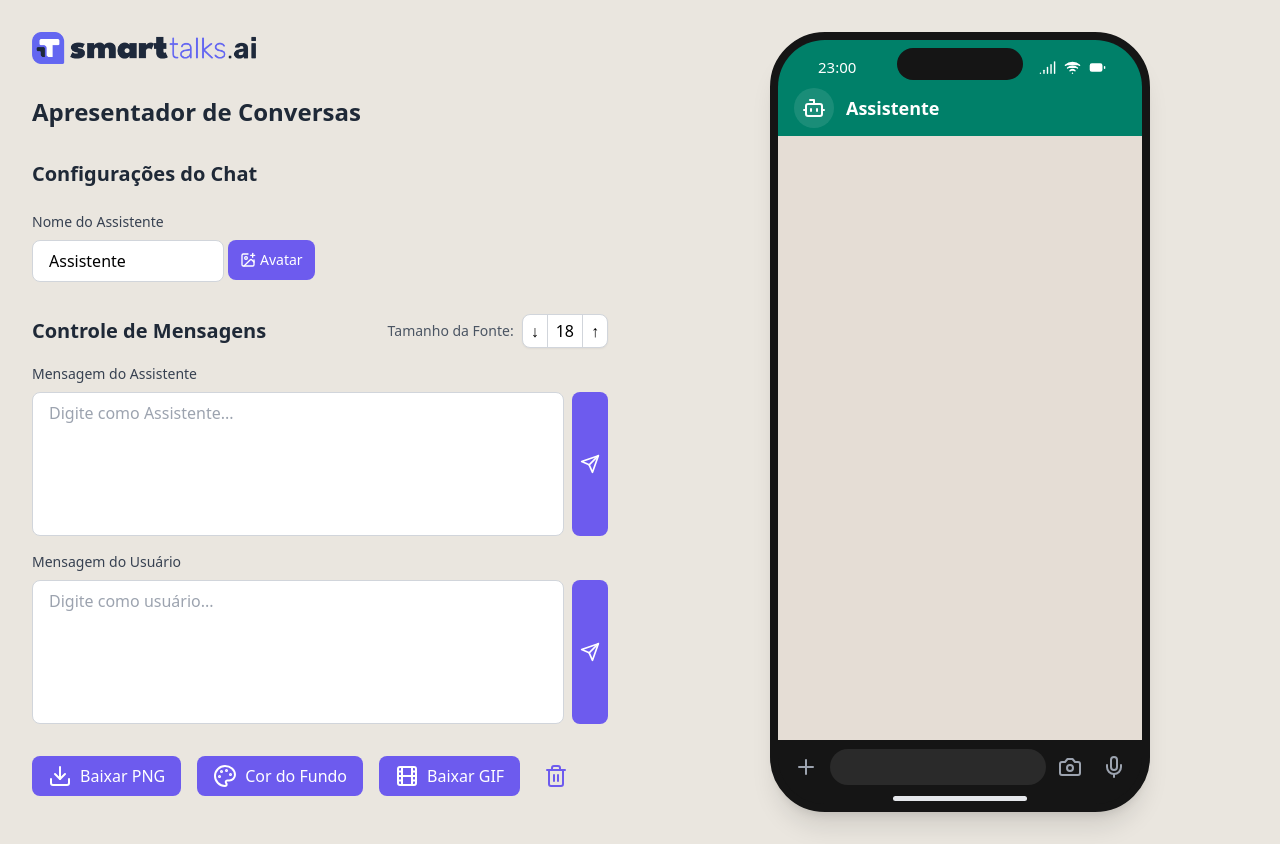
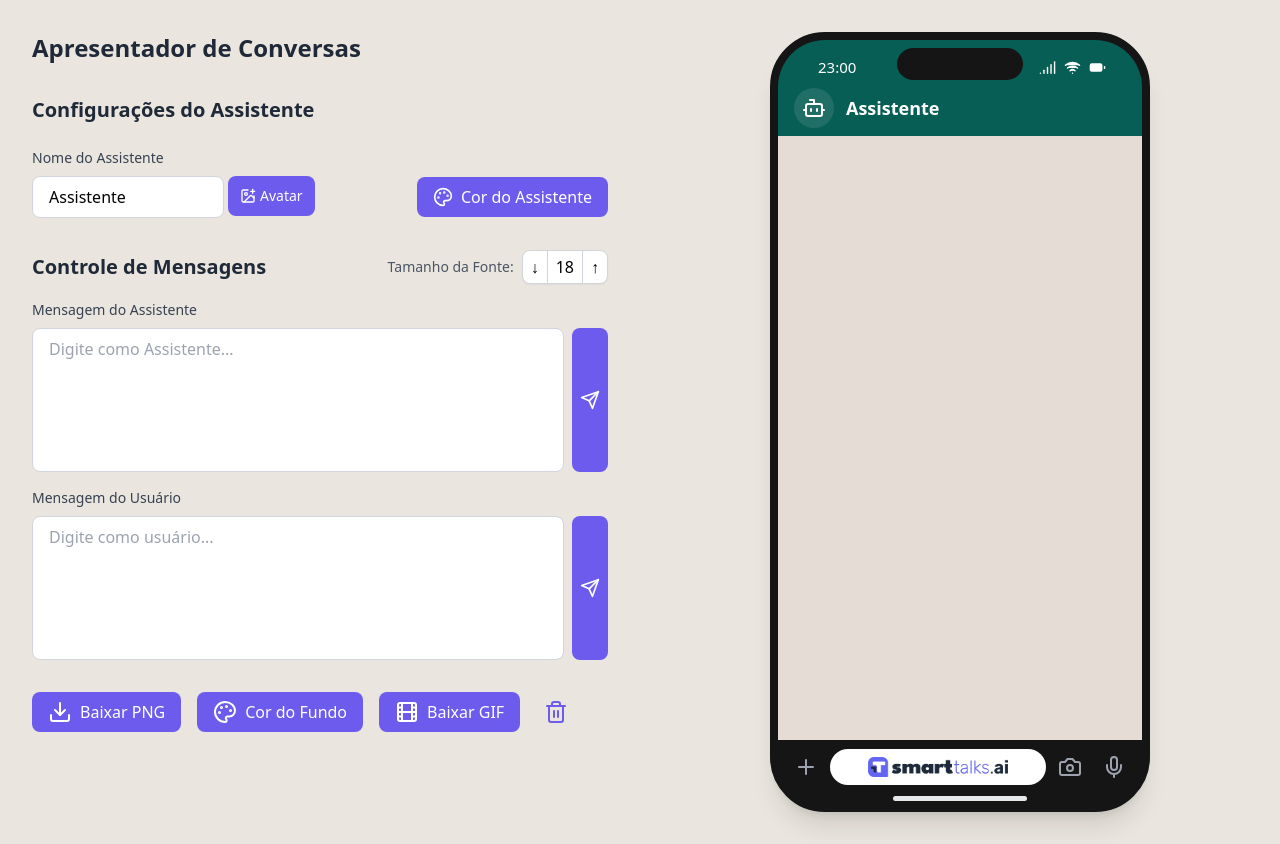
Before and after one commit to Protospi/chat-press, a React (Vite) app: page / in a window 1280 px wide. Built offline with nearby package versions, Linux system fonts and the light colour scheme.

Commit message:
feat: header color

```diff
--- a/src/App.tsx
+++ b/src/App.tsx
@@ -18,6 +18,8 @@ interface Message {
 function App() {
   const [assistantName, setAssistantName] = useState('Assistente');
   const [avatarUrl, setAvatarUrl] = useState<string | null>(null);
+  const [headerColor, setHeaderColor] = useState('#075e54');
+  const [isHeaderColorPickerOpen, setIsHeaderColorPickerOpen] = useState(false);
   const [messages, setMessages] = useState<Message[]>([]);
   const phoneRef = useRef<HTMLDivElement>(null);
   const [isGeneratingGif, setIsGeneratingGif] = useState(false);
@@ -119,19 +121,16 @@ function App() {
   return (
     <div className="min-h-screen bg-[#eae6df] flex">
       {/* Left Column - Controls */}
-      <div className="w-1/2 p-8 flex flex-col gap-8">
-        <img
-          src="/smarttalks_logo.png"
-          alt="SmartTalks Logo"
-          className="h-8 object-contain self-start"
-        />
+      <div className="w-1/2 p-8 flex flex-col">
+        <div className="flex-1 flex flex-col gap-8">
           <h1 className="text-2xl font-semibold text-gray-800">Apresentador de Conversas</h1>
           <div className="space-y-6">
-          <h3 className="text-xl font-semibold text-gray-800">Configurações do Chat</h3>
+            <h3 className="text-xl font-semibold text-gray-800">Configurações do Assistente</h3>
             <div>
               <div className="flex justify-between mb-2">
                 <label className="text-sm font-medium text-gray-700">Nome do Assistente</label>
               </div>
+              <div className="flex gap-1 items-center justify-between">
                 <div className="flex gap-1">
                   <NameInput
                     value={assistantName}
@@ -139,6 +138,15 @@ function App() {
                     placeholder="Nome do Assistente"
                   />
                   <AvatarInput onAvatarChange={setAvatarUrl} />
+                </div>
+                <button
+                  onClick={() => setIsHeaderColorPickerOpen(true)}
+                  className="flex items-center gap-2 bg-[#6D5BEE] text-white px-4 py-2 rounded-lg hover:bg-[#5646db] transition-colors"
+                  title="Cor do cabeçalho"
+                >
+                  <Palette size={20} />
+                  Cor do Assistente
+                </button>
               </div>
             </div>
           </div>
@@ -213,6 +221,7 @@ function App() {
             </button>
           </div>
         </div>
+      </div>
 
       {/* Right Column - Phone Preview */}
       <div className="w-1/2 p-8 flex items-center justify-center">
@@ -238,7 +247,11 @@ function App() {
             <div className="absolute top-2 left-1/2 transform -translate-x-1/2 w-[126px] h-[32px] bg-[#151515] rounded-[20px] z-20"></div>
           </div>
 
-          <ChatHeader avatarUrl={avatarUrl} name={assistantName} />
+          <ChatHeader
+            avatarUrl={avatarUrl}
+            name={assistantName}
+            backgroundColor={headerColor}
+          />
 
           {/* Messages Container - reduced height to create more black space above input */}
           <div
@@ -262,7 +275,12 @@ function App() {
             <button className="p-2 text-gray-400">
               <Plus size={24} />
             </button>
-            <div className="flex-1 bg-[#2a2a2a] rounded-full h-9 px-4 flex items-center">
+            <div className="flex-1 bg-white rounded-full h-9 px-4 flex items-center justify-center">
+              <img
+                src="/smarttalks_logo.png"
+                alt="SmartTalks Logo"
+                className="h-5 object-contain"
+              />
             </div>
             <button className="p-2 text-gray-400">
               <Camera size={24} />
@@ -280,6 +298,13 @@ function App() {
       </div>
 
       <ColorPickerModal
+        isOpen={isHeaderColorPickerOpen}
+        onClose={() => setIsHeaderColorPickerOpen(false)}
+        onColorSelect={setHeaderColor}
+        currentColor={headerColor}
+      />
+
+      <ColorPickerModal
         isOpen={isColorPickerOpen}
         onClose={() => setIsColorPickerOpen(false)}
         onColorSelect={setGifBackground}
--- a/src/components/ChatHeader.tsx
+++ b/src/components/ChatHeader.tsx
@@ -4,11 +4,19 @@ import { Bot } from 'lucide-react';
 interface ChatHeaderProps {
   avatarUrl: string | null;
   name: string;
+  backgroundColor?: string;
 }
 
-export const ChatHeader: React.FC<ChatHeaderProps> = ({ avatarUrl, name }) => {
+export const ChatHeader: React.FC<ChatHeaderProps> = ({
+  avatarUrl,
+  name,
+  backgroundColor = '#128c7e'
+}) => {
   return (
-    <div className="bg-[#008069] text-white px-4 pt-12 pb-2">
+    <div
+      className="text-white px-4 pt-12 pb-2"
+      style={{ backgroundColor }}
+    >
       <div className="flex items-center gap-3">
         <div className="w-10 h-10 rounded-full bg-white/10 overflow-hidden flex items-center justify-center">
           {avatarUrl ? (
--- a/src/components/ColorPickerModal.tsx
+++ b/src/components/ColorPickerModal.tsx
@@ -1,5 +1,4 @@
-import React, { useState } from 'react';
-import { X } from 'lucide-react';
+import React from 'react';
 
 interface ColorPickerModalProps {
   isOpen: boolean;
@@ -8,76 +7,69 @@ interface ColorPickerModalProps {
   currentColor: string;
 }
 
-export function ColorPickerModal({ isOpen, onClose, onColorSelect, currentColor }: ColorPickerModalProps) {
-  const [hexColor, setHexColor] = useState(currentColor);
+export const ColorPickerModal: React.FC<ColorPickerModalProps> = ({
+  isOpen,
+  onClose,
+  onColorSelect,
+  currentColor,
+}) => {
+  if (!isOpen) return null;
 
-  const presetColors = [
-    '#ffffff', // White (Default background)
-    '#eae6df', // Original background
-    '#000000', // Black
-    '#ff0000', // Red
-    '#00ff00', // Green
-    '#0000ff', // Blue
-    '#ffff00', // Yellow
-    '#ff00ff', // Magenta
-    '#00ffff', // Cyan
+  const predefinedColors = [
+    '#128c7e', // WhatsApp light green (default)
+    '#008069', // WhatsApp default green
+    '#6D5BEE', // Your purple
+    '#E4405F', // Instagram pink
+    '#075e54', // WhatsApp dark green
+    '#128C7E', // WhatsApp secondary green
+    '#34B7F1', // WhatsApp blue
+    '#833AB4', // Instagram purple
+    '#405DE6', // Instagram blue
+    '#5851DB', // Instagram indigo
+    '#C13584', // Instagram magenta
+    '#FD1D1D', // Instagram red
   ];
-
-  const handleHexChange = (e: React.ChangeEvent<HTMLInputElement>) => {
-    const value = e.target.value;
-    setHexColor(value);
-    if (value.match(/^#[0-9A-Fa-f]{6}$/)) {
-      onColorSelect(value);
-    }
-  };
-
-  if (!isOpen) return null;
 
   return (
     <div className="fixed inset-0 bg-black bg-opacity-50 flex items-center justify-center z-50">
-      <div className="bg-white rounded-lg p-6 w-[320px]">
-        <div className="flex justify-between items-center mb-4">
-          <h3 className="text-lg font-semibold">Cor do Fundo</h3>
-          <button onClick={onClose} className="p-1 hover:bg-gray-100 rounded">
-            <X size={20} />
-          </button>
+      <div className="bg-white rounded-lg p-6 w-96">
+        <h2 className="text-xl font-semibold mb-4">Escolha uma cor</h2>
+
+        <div className="grid grid-cols-6 gap-2 mb-4">
+          {predefinedColors.map((color) => (
+            <button
+              key={color}
+              className="w-8 h-8 rounded-full border-2 border-gray-200 hover:border-gray-400 transition-colors"
+              style={{ backgroundColor: color }}
+              onClick={() => {
+                onColorSelect(color);
+                onClose();
+              }}
+            />
+          ))}
         </div>
 
-        <div className="space-y-4">
-          <div>
-            <label className="block text-sm font-medium text-gray-700 mb-2">
-              Cor Hexadecimal
-            </label>
-            <input
-              type="text"
-              value={hexColor}
-              onChange={handleHexChange}
-              className="w-full px-3 py-2 border rounded-lg"
-              placeholder="#000000"
-            />
-          </div>
+        <div className="mb-4">
+          <label className="block text-sm font-medium text-gray-700 mb-1">
+            Cor personalizada
+          </label>
+          <input
+            type="color"
+            value={currentColor}
+            onChange={(e) => onColorSelect(e.target.value)}
+            className="w-full h-10 cursor-pointer"
+          />
+        </div>
 
-          <div>
-            <label className="block text-sm font-medium text-gray-700 mb-2">
-              Cores Predefinidas
-            </label>
-            <div className="grid grid-cols-3 gap-2">
-              {presetColors.map((color) => (
-                <button
-                  key={color}
-                  onClick={() => {
-                    setHexColor(color);
-                    onColorSelect(color);
-                  }}
-                  className="w-full aspect-square rounded-lg border-2 hover:scale-105 transition-transform"
-                  style={{ backgroundColor: color }}
-                  title={color}
-                />
-              ))}
-            </div>
-          </div>
+        <div className="flex justify-end">
+          <button
+            onClick={onClose}
+            className="px-4 py-2 bg-gray-200 text-gray-800 rounded-lg hover:bg-gray-300 transition-colors"
+          >
+            Fechar
+          </button>
         </div>
       </div>
     </div>
   );
-}
+};
```
Lines whose indentation alone changed are shown as unchanged.
